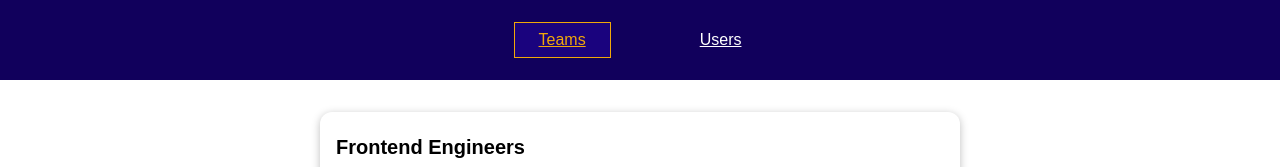
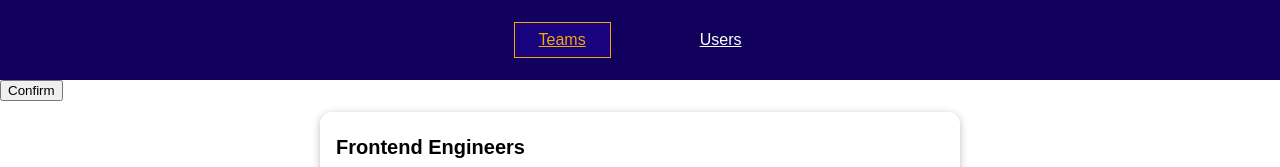
Before and after one commit to send2abhishek/vue-router, a Vue app: page /teams in a window 1280 px wide. Shown: the top 167 px of the page. Built offline with nearby package versions, Linux system fonts and the light colour scheme.

Commit message:
add pogramtically routing to the project

```diff
--- a/src/components/nav/TheNavigation.vue
+++ b/src/components/nav/TheNavigation.vue
@@ -10,8 +10,22 @@
         </li>
       </ul>
     </nav>
+    <button @click="confirmUser">Confirm</button>
   </header>
 </template>
+
+<script>
+export default {
+  methods: {
+    confirmUser() {
+      this.$router.push('/teams');
+
+      // there are buch of the mehods which we can find here in the console log
+      console.log(this.$router);
+    },
+  },
+};
+</script>
 
 
 <style scoped>
```
